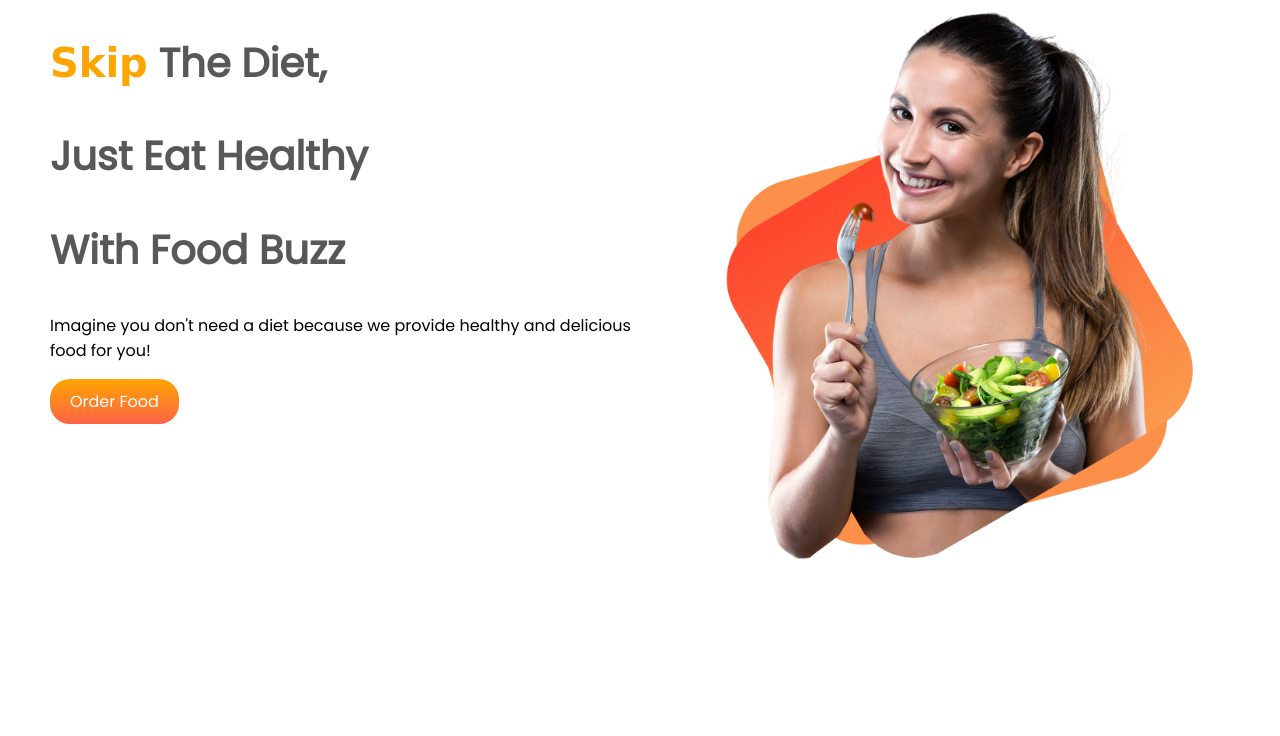
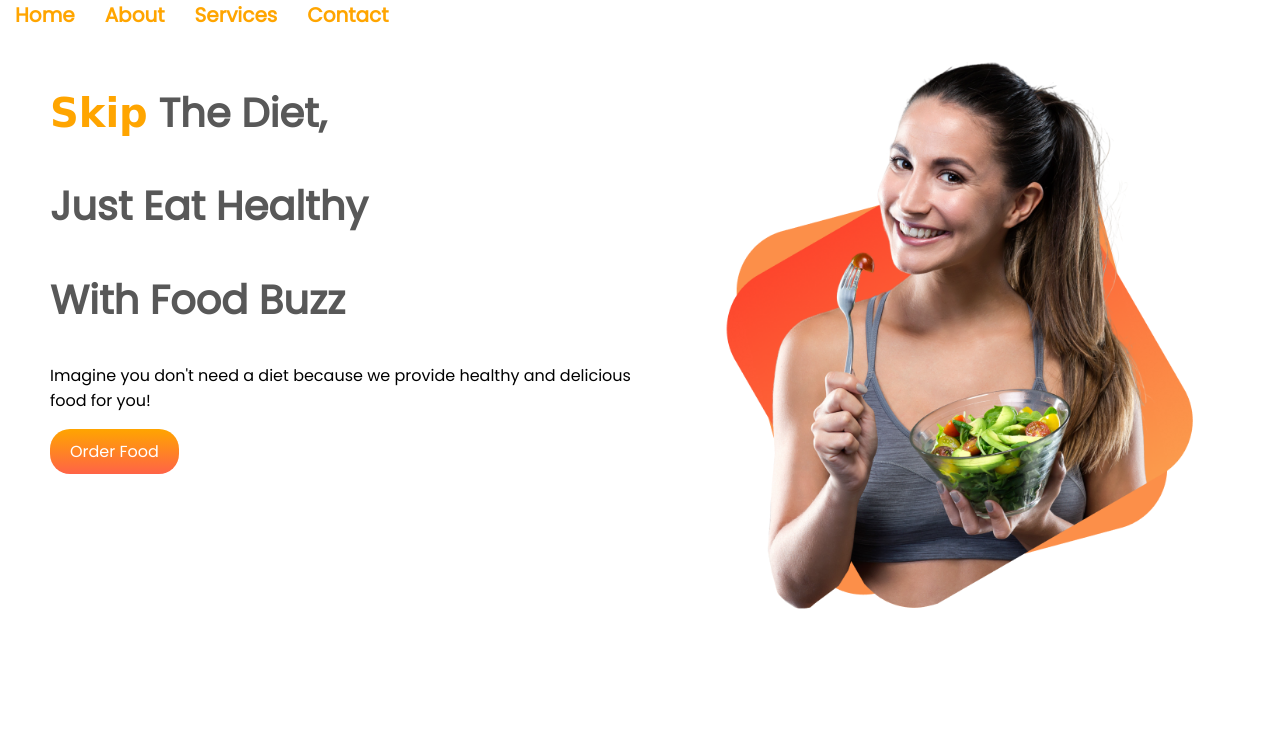
Before and after one commit to 0alif/food-buzz, a plain HTML site: page index.html in a window 1280 px wide. Shown: the top 736 px of the page. Drawn offline with Linux system fonts and the light colour scheme; a web font is replaced by a local one.

Commit message:
final cheaq

```diff
--- a/css/style.css
+++ b/css/style.css
@@ -2,6 +2,21 @@ body {
     margin: 0;
     padding: 0;
     font-family: 'Poppins', sans-serif;
+}
+ul {
+    margin: 0;
+    padding: 0;
+}
+ul li {
+    float: left;
+    list-style-type: none;
+}
+ul li a {
+    color: orange;
+    text-decoration: none;
+    padding: 15px 15px;
+    font-size: 20px;
+    font-weight: bold;
 }
 h1 {
     font-size: 40px;
--- a/index.html
+++ b/index.html
@@ -17,6 +17,14 @@
 </head>
 
 <body>
+    <div>
+        <ul>
+            <li><a href="#">Home</a></li>
+            <li><a href="#">About</a></li>
+            <li><a href="#">Services</a></li>
+            <li><a href="#">Contact</a></li>
+        </ul>
+    </div><br><br>
     <section class="flex-element">
         <div class="half-width">
             <h1><span>Skip</span> The Diet,</h1>
@@ -25,7 +33,8 @@
             <p>Imagine you don't need a diet because we provide healthy and delicious food for you!</p>
             <a class="order-buttn" target="_blank" href="https://www.linkedin.com/in/alif-hossain-munna/">Order Food</a>
         </div>
-        <div class="half-width"><img id="top-img" src="images/female/Group 8425.png" alt="Human images">
+        <div class="half-width">
+            <img id="top-img" src="images/female/Group 8425.png" alt="Human images">
         </div>
     </section>
 
```
